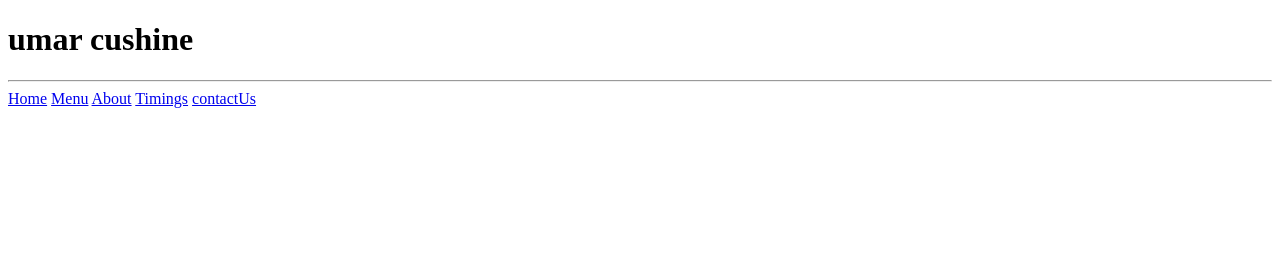
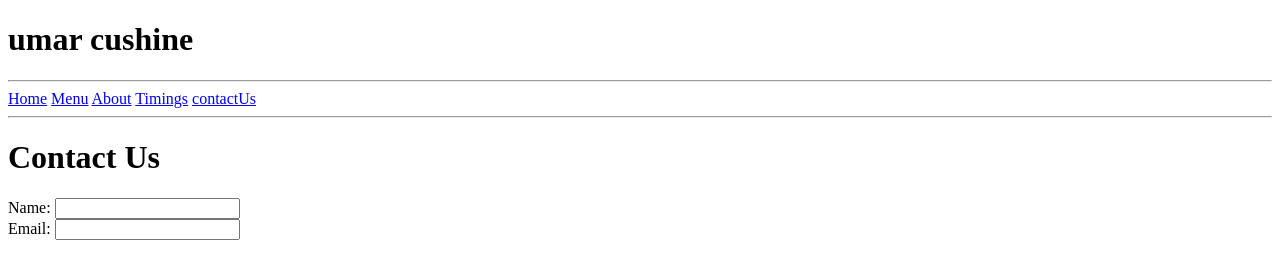
Before and after one commit to yammybajwa/html-assignment, a plain HTML site: page index5.html in a window 1280 px wide. Drawn offline with Linux system fonts and the light colour scheme.

Commit message:
create two input

```diff
--- a/index5.html
+++ b/index5.html
@@ -19,6 +19,14 @@
         <a href="#">Timings</a>
         <a href="#">contactUs</a>
       </div>
+      <hr>
+      <div class="inputs">
+          <h1>Contact Us</h1>
+          <span>Name:</span> <input type="text" name="" id="">
+          <br>
+     <span>Email:</span> <input type="text" name="" id="">
+
+        </div>
     </div>
   </body>
 </html>
```
